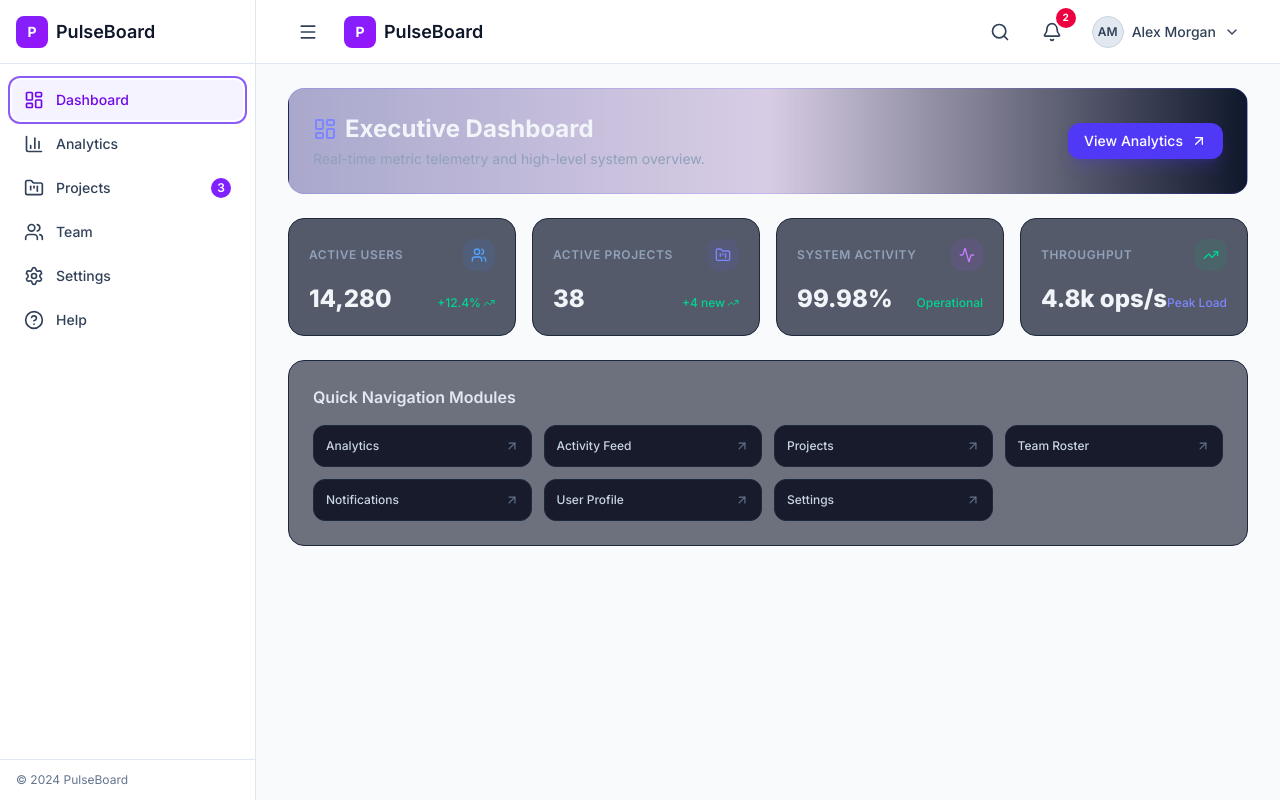
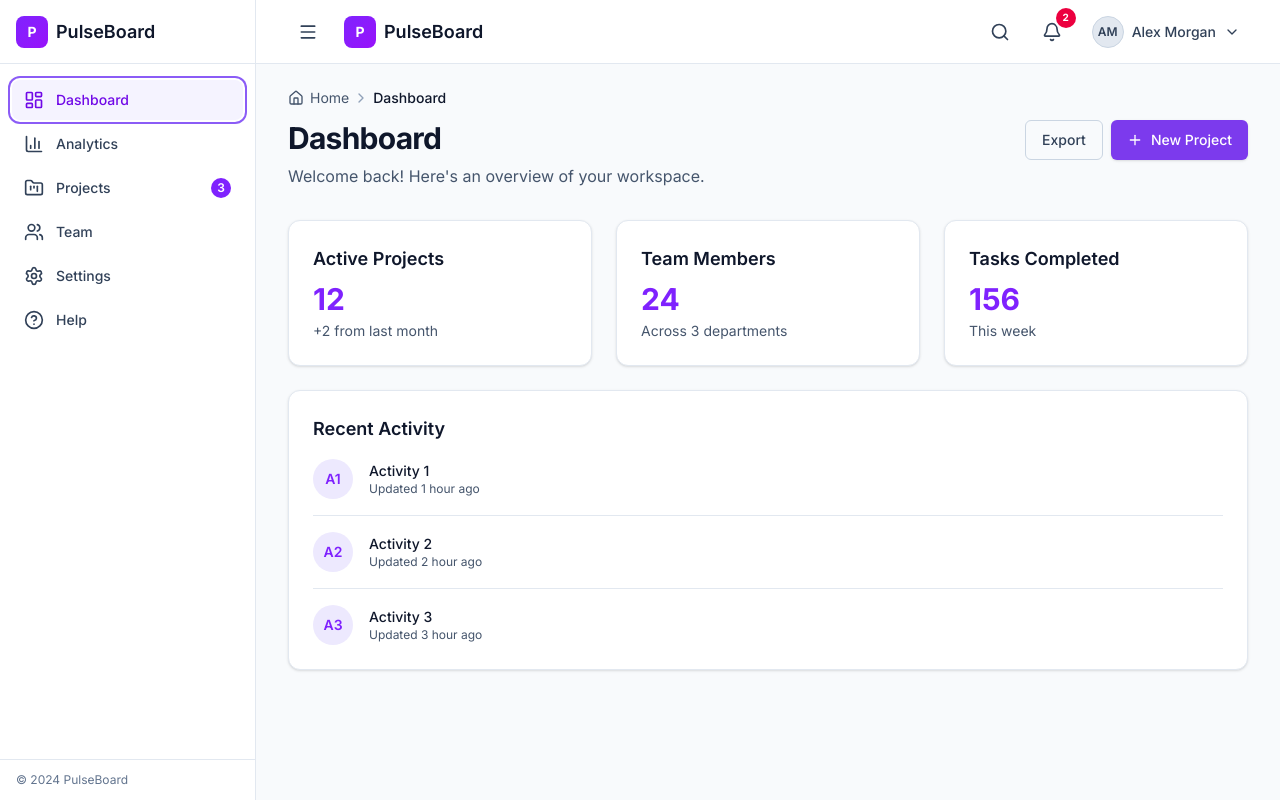
Before and after one commit to rskusalkar78/PULSEBOARD, a React (Vite) app: page /dashboard in a window 1280 px wide. Built offline with nearby package versions, Linux system fonts and the light colour scheme.

Commit message:
feat(pages): refactor DashboardPage and ProjectsPage with component-based architecture

```diff
--- a/src/pages/DashboardPage.tsx
+++ b/src/pages/DashboardPage.tsx
@@ -1,129 +1,79 @@
-import { Link } from 'react-router-dom';
-import {
-  LayoutDashboard,
-  TrendingUp,
-  Users,
-  FolderKanban,
-  ArrowUpRight,
-  Activity,
-} from 'lucide-react';
+import React from 'react';
+import { Plus } from 'lucide-react';
+import { PageHeader, Button, Card } from '@/components';
 
-export function DashboardPage() {
+export const DashboardPage: React.FC = () => {
   return (
-    <div className="space-y-6">
-      {/* Header Banner */}
-      <div className="flex flex-col sm:flex-row sm:items-center justify-between gap-4 p-6 rounded-2xl bg-gradient-to-r from-indigo-900/40 via-purple-900/20 to-slate-900 border border-indigo-500/20">
-        <div>
-          <h1 className="text-2xl font-bold text-slate-100 flex items-center gap-2">
-            <LayoutDashboard className="w-6 h-6 text-indigo-400" />
-            Executive Dashboard
-          </h1>
-          <p className="text-sm text-slate-400 mt-1">
-            Real-time metric telemetry and high-level system overview.
-          </p>
-        </div>
-        <Link
-          to="/analytics"
-          className="inline-flex items-center justify-center gap-2 px-4 py-2 bg-indigo-600 hover:bg-indigo-500 text-white rounded-xl text-sm font-medium transition-colors shadow-lg shadow-indigo-600/20 self-start sm:self-auto"
-        >
-          View Analytics
-          <ArrowUpRight className="w-4 h-4" />
-        </Link>
+    <div>
+      <PageHeader
+        title="Dashboard"
+        description="Welcome back! Here's an overview of your workspace."
+        breadcrumbs={[{ label: 'Home', href: '/dashboard' }, { label: 'Dashboard' }]}
+        actions={
+          <>
+            <Button variant="outline" size="md">
+              Export
+            </Button>
+            <Button variant="primary" size="md" leftIcon={<Plus className="h-4 w-4" />}>
+              New Project
+            </Button>
+          </>
+        }
+      />
+
+      <div className="grid grid-cols-1 gap-6 sm:grid-cols-2 lg:grid-cols-3">
+        <Card className="p-6">
+          <h3 className="text-lg font-semibold text-slate-900 dark:text-white mb-2">
+            Active Projects
+          </h3>
+          <p className="text-3xl font-bold text-violet-600 dark:text-violet-400">12</p>
+          <p className="text-sm text-slate-600 dark:text-slate-400 mt-1">+2 from last month</p>
+        </Card>
+
+        <Card className="p-6">
+          <h3 className="text-lg font-semibold text-slate-900 dark:text-white mb-2">
+            Team Members
+          </h3>
+          <p className="text-3xl font-bold text-violet-600 dark:text-violet-400">24</p>
+          <p className="text-sm text-slate-600 dark:text-slate-400 mt-1">Across 3 departments</p>
+        </Card>
+
+        <Card className="p-6">
+          <h3 className="text-lg font-semibold text-slate-900 dark:text-white mb-2">
+            Tasks Completed
+          </h3>
+          <p className="text-3xl font-bold text-violet-600 dark:text-violet-400">156</p>
+          <p className="text-sm text-slate-600 dark:text-slate-400 mt-1">This week</p>
+        </Card>
       </div>
 
-      {/* KPI Cards Grid */}
-      <div className="grid grid-cols-1 sm:grid-cols-2 lg:grid-cols-4 gap-4">
-        <div className="p-5 rounded-2xl bg-slate-900/70 border border-slate-800 space-y-3">
-          <div className="flex items-center justify-between">
-            <span className="text-xs font-semibold text-slate-400 uppercase tracking-wider">
-              Active Users
-            </span>
-            <div className="p-2 rounded-xl bg-blue-500/10 text-blue-400">
-              <Users className="w-4 h-4" />
-            </div>
+      <div className="mt-6">
+        <Card className="p-6">
+          <h3 className="text-lg font-semibold text-slate-900 dark:text-white mb-4">
+            Recent Activity
+          </h3>
+          <div className="space-y-4">
+            {[1, 2, 3].map((i) => (
+              <div
+                key={i}
+                className="flex items-center gap-4 pb-4 border-b border-slate-200 dark:border-slate-800 last:border-0 last:pb-0"
+              >
+                <div className="h-10 w-10 rounded-full bg-violet-100 dark:bg-violet-950/50 flex items-center justify-center">
+                  <span className="text-sm font-semibold text-violet-600 dark:text-violet-400">
+                    A{i}
+                  </span>
+                </div>
+                <div className="flex-1">
+                  <p className="text-sm font-medium text-slate-900 dark:text-white">Activity {i}</p>
+                  <p className="text-xs text-slate-600 dark:text-slate-400">Updated {i} hour ago</p>
+                </div>
+              </div>
+            ))}
           </div>
-          <div className="flex items-baseline justify-between">
-            <span className="text-2xl font-extrabold text-slate-100">14,280</span>
-            <span className="text-xs font-medium text-emerald-400 flex items-center gap-0.5">
-              +12.4% <TrendingUp className="w-3 h-3" />
-            </span>
-          </div>
-        </div>
-
-        <div className="p-5 rounded-2xl bg-slate-900/70 border border-slate-800 space-y-3">
-          <div className="flex items-center justify-between">
-            <span className="text-xs font-semibold text-slate-400 uppercase tracking-wider">
-              Active Projects
-            </span>
-            <div className="p-2 rounded-xl bg-indigo-500/10 text-indigo-400">
-              <FolderKanban className="w-4 h-4" />
-            </div>
-          </div>
-          <div className="flex items-baseline justify-between">
-            <span className="text-2xl font-extrabold text-slate-100">38</span>
-            <span className="text-xs font-medium text-emerald-400 flex items-center gap-0.5">
-              +4 new <TrendingUp className="w-3 h-3" />
-            </span>
-          </div>
-        </div>
-
-        <div className="p-5 rounded-2xl bg-slate-900/70 border border-slate-800 space-y-3">
-          <div className="flex items-center justify-between">
-            <span className="text-xs font-semibold text-slate-400 uppercase tracking-wider">
-              System Activity
-            </span>
-            <div className="p-2 rounded-xl bg-purple-500/10 text-purple-400">
-              <Activity className="w-4 h-4" />
-            </div>
-          </div>
-          <div className="flex items-baseline justify-between">
-            <span className="text-2xl font-extrabold text-slate-100">99.98%</span>
-            <span className="text-xs font-medium text-emerald-400">Operational</span>
-          </div>
-        </div>
-
-        <div className="p-5 rounded-2xl bg-slate-900/70 border border-slate-800 space-y-3">
-          <div className="flex items-center justify-between">
-            <span className="text-xs font-semibold text-slate-400 uppercase tracking-wider">
-              Throughput
-            </span>
-            <div className="p-2 rounded-xl bg-emerald-500/10 text-emerald-400">
-              <TrendingUp className="w-4 h-4" />
-            </div>
-          </div>
-          <div className="flex items-baseline justify-between">
-            <span className="text-2xl font-extrabold text-slate-100">4.8k ops/s</span>
-            <span className="text-xs font-medium text-indigo-400">Peak Load</span>
-          </div>
-        </div>
-      </div>
-
-      {/* Navigation Quick Links Grid */}
-      <div className="p-6 rounded-2xl bg-slate-900/60 border border-slate-800">
-        <h2 className="text-base font-semibold text-slate-200 mb-4">Quick Navigation Modules</h2>
-        <div className="grid grid-cols-2 sm:grid-cols-3 md:grid-cols-4 gap-3">
-          {[
-            { label: 'Analytics', path: '/analytics' },
-            { label: 'Activity Feed', path: '/activity' },
-            { label: 'Projects', path: '/projects' },
-            { label: 'Team Roster', path: '/team' },
-            { label: 'Notifications', path: '/notifications' },
-            { label: 'User Profile', path: '/profile' },
-            { label: 'Settings', path: '/settings' },
-          ].map((item) => (
-            <Link
-              key={item.path}
-              to={item.path}
-              className="p-3 rounded-xl bg-slate-950/80 border border-slate-800 hover:border-indigo-500/50 text-xs font-medium text-slate-300 hover:text-indigo-300 transition-colors flex items-center justify-between"
-            >
-              <span>{item.label}</span>
-              <ArrowUpRight className="w-3.5 h-3.5 text-slate-500" />
-            </Link>
-          ))}
-        </div>
+        </Card>
       </div>
     </div>
   );
-}
+};
 
 export default DashboardPage;
--- a/src/pages/ProjectsPage.tsx
+++ b/src/pages/ProjectsPage.tsx
@@ -1,101 +1,33 @@
-import { FolderKanban, Plus, Layers, ShieldCheck, Zap } from 'lucide-react';
+import React from 'react';
+import { PageHeader, Card } from '@/components';
+import { FolderKanban } from 'lucide-react';
 
-export function ProjectsPage() {
-  const projects = [
-    {
-      id: 'proj-1',
-      name: 'PulseBoard Core API',
-      status: 'Active',
-      tech: 'TypeScript / Node.js',
-      health: '99.9%',
-      updated: '2h ago',
-    },
-    {
-      id: 'proj-2',
-      name: 'Realtime Telemetry Pipeline',
-      status: 'Deploying',
-      tech: 'Go / Kafka',
-      health: '100%',
-      updated: '10m ago',
-    },
-    {
-      id: 'proj-3',
-      name: 'Analytics Data Warehouse',
-      status: 'Active',
-      tech: 'Python / Snowflake',
-      health: '99.8%',
-      updated: '1d ago',
-    },
-    {
-      id: 'proj-4',
-      name: 'Mobile Gateway Service',
-      status: 'Maintenance',
-      tech: 'Rust / gRPC',
-      health: '98.5%',
-      updated: '3d ago',
-    },
-  ];
+export const ProjectsPage: React.FC = () => {
+  return (
+    <div>
+      <PageHeader
+        title="Projects"
+        description="Manage your projects and track their progress."
+        breadcrumbs={[{ label: 'Home', href: '/dashboard' }, { label: 'Projects' }]}
+      />
 
-  return (
-    <div className="space-y-6">
-      <div className="flex flex-col sm:flex-row sm:items-center justify-between gap-4">
-        <div>
-          <h1 className="text-2xl font-bold text-slate-100 flex items-center gap-2">
-            <FolderKanban className="w-6 h-6 text-cyan-400" />
-            Projects Registry
-          </h1>
-          <p className="text-sm text-slate-400 mt-1">
-            Active application services, microservices, and system projects.
-          </p>
-        </div>
-        <button className="inline-flex items-center gap-2 px-4 py-2 bg-indigo-600 hover:bg-indigo-500 text-white rounded-xl text-sm font-medium transition-colors shadow-lg shadow-indigo-600/20 self-start sm:self-auto">
-          <Plus className="w-4 h-4" />
-          Create Project
-        </button>
-      </div>
-
-      <div className="grid grid-cols-1 md:grid-cols-2 gap-4">
-        {projects.map((proj) => (
-          <div
-            key={proj.id}
-            className="p-5 rounded-2xl bg-slate-900/70 border border-slate-800 hover:border-slate-700 transition-colors space-y-4"
-          >
-            <div className="flex items-start justify-between">
-              <div>
-                <h3 className="font-semibold text-slate-100 text-base flex items-center gap-2">
-                  <Layers className="w-4 h-4 text-indigo-400" />
-                  {proj.name}
-                </h3>
-                <p className="text-xs text-slate-400 font-mono mt-1">{proj.tech}</p>
+      <div className="grid grid-cols-1 gap-6 sm:grid-cols-2 lg:grid-cols-3">
+        {[1, 2, 3].map((i) => (
+          <Card key={i} className="p-6">
+            <div className="flex items-center gap-3 mb-3">
+              <div className="h-10 w-10 rounded-lg bg-violet-100 dark:bg-violet-950/50 flex items-center justify-center">
+                <FolderKanban className="h-5 w-5 text-violet-600 dark:text-violet-400" />
               </div>
-              <span
-                className={`px-2.5 py-1 rounded-full text-[11px] font-semibold border ${
-                  proj.status === 'Active'
-                    ? 'bg-emerald-500/10 text-emerald-400 border-emerald-500/20'
-                    : proj.status === 'Deploying'
-                      ? 'bg-blue-500/10 text-blue-400 border-blue-500/20'
-                      : 'bg-amber-500/10 text-amber-400 border-amber-500/20'
-                }`}
-              >
-                {proj.status}
-              </span>
+              <h3 className="text-lg font-semibold text-slate-900 dark:text-white">Project {i}</h3>
             </div>
-
-            <div className="flex items-center justify-between text-xs text-slate-400 border-t border-slate-800/80 pt-3">
-              <span className="flex items-center gap-1.5">
-                <ShieldCheck className="w-3.5 h-3.5 text-emerald-400" />
-                Uptime: <strong className="text-slate-200">{proj.health}</strong>
-              </span>
-              <span className="flex items-center gap-1">
-                <Zap className="w-3.5 h-3.5 text-amber-400" />
-                Updated {proj.updated}
-              </span>
-            </div>
-          </div>
+            <p className="text-sm text-slate-600 dark:text-slate-400">
+              Project description goes here with details about the work.
+            </p>
+          </Card>
         ))}
       </div>
     </div>
   );
-}
+};
 
 export default ProjectsPage;
```
